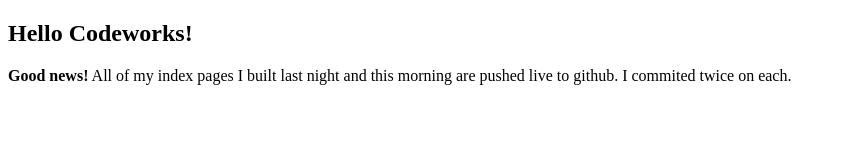
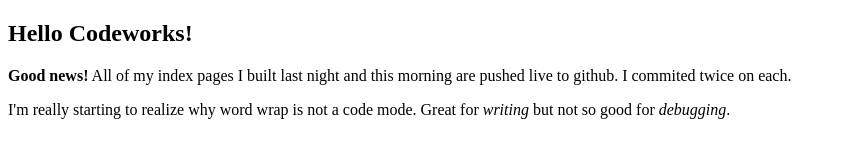
Before and after one commit to joe-r-davis/-day2, a plain HTML site: page index.html in a window 1280 px wide. Shown: the whole page, without its empty margins (0-842 px from the left). Drawn offline with Linux system fonts and the light colour scheme.

Commit message:
third commit

```diff
--- a/index.html
+++ b/index.html
@@ -9,5 +9,6 @@
 <body>
     <h2>Hello Codeworks!</h2>
     <p><strong>Good news!</strong> All of my index pages I built last night and this morning are pushed live to github. I commited twice on each.</p>
+    <p>I'm really starting to realize why word wrap is not a code mode. Great for <em>writing</em> but not so good for <em>debugging</em>.</p>
 </body>
 </html>
```
